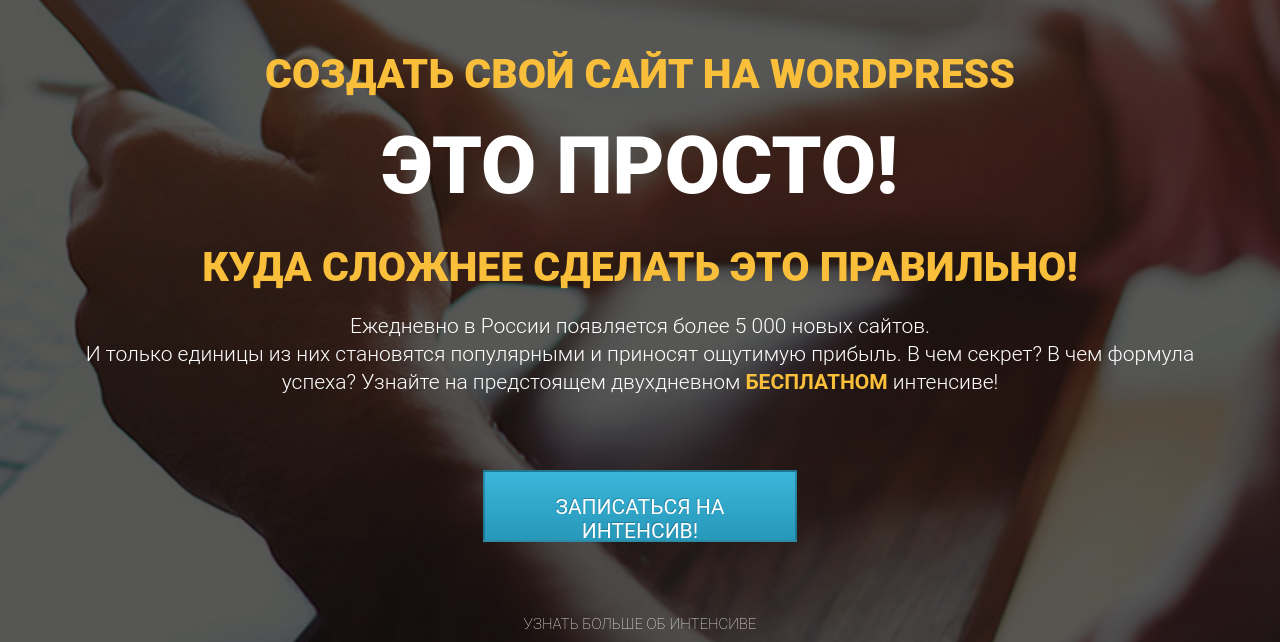
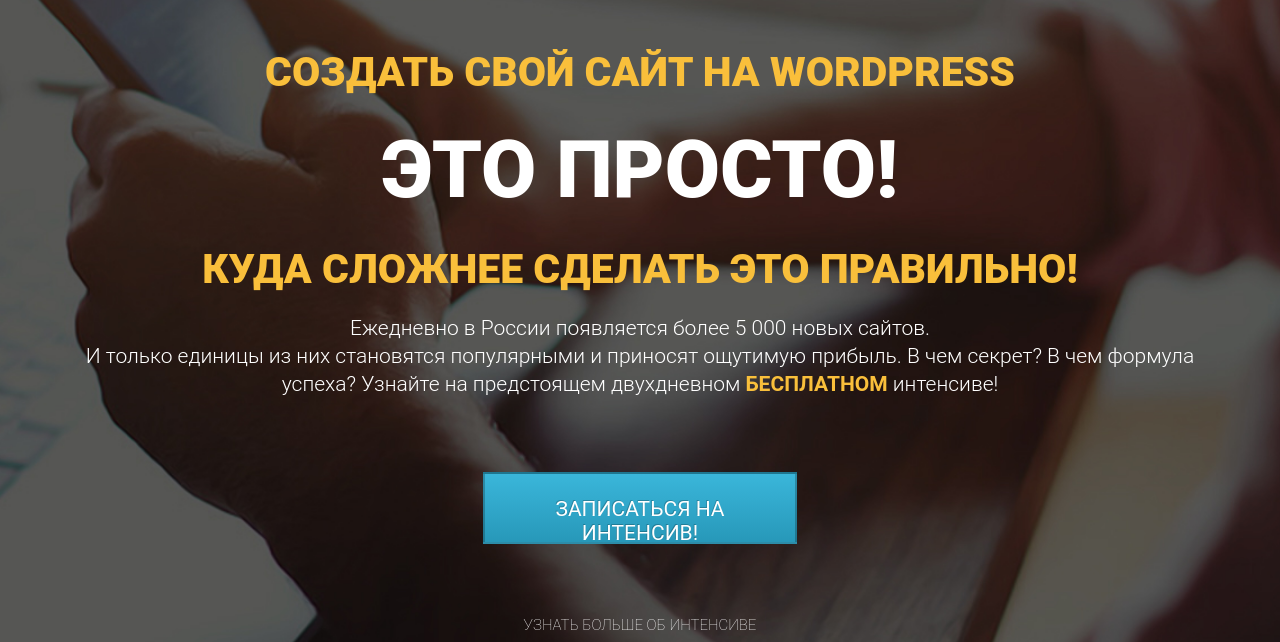
Before and after one commit to MstrSid/lesson018_practice, a plain HTML site: page index.html in a window 1280 px wide. Shown: the part 146-788 px from the top of the page. Drawn offline with Linux system fonts and the light colour scheme.

Commit message:
add normalize css

```diff
--- a/index.html
+++ b/index.html
@@ -6,6 +6,7 @@
     <meta http-equiv="X-UA-Compatible" content="IE=edge">
     <meta name="viewport" content="width=device-width, initial-scale=1.0">
     <title>Wordpress интенсив</title>
+    <link rel="stylesheet" href="css/normalize.min.css">
     <link rel="stylesheet" href="css/style.css">
 </head>
 
```
Also changed, not shown: css/normalize.min.css (added, +2 -0 lines).
